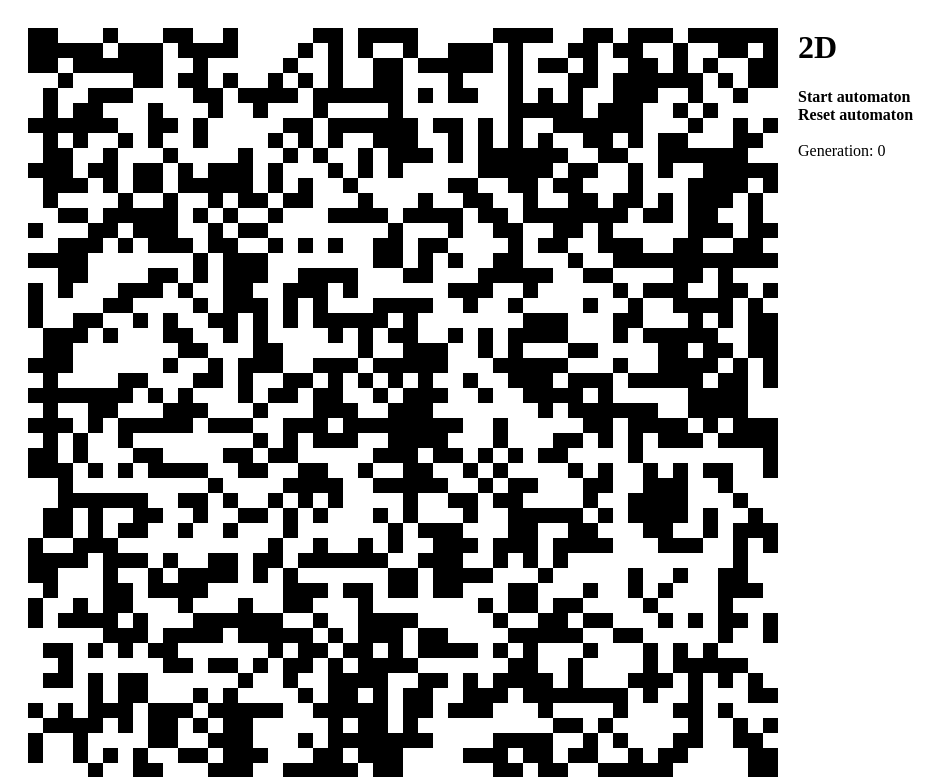
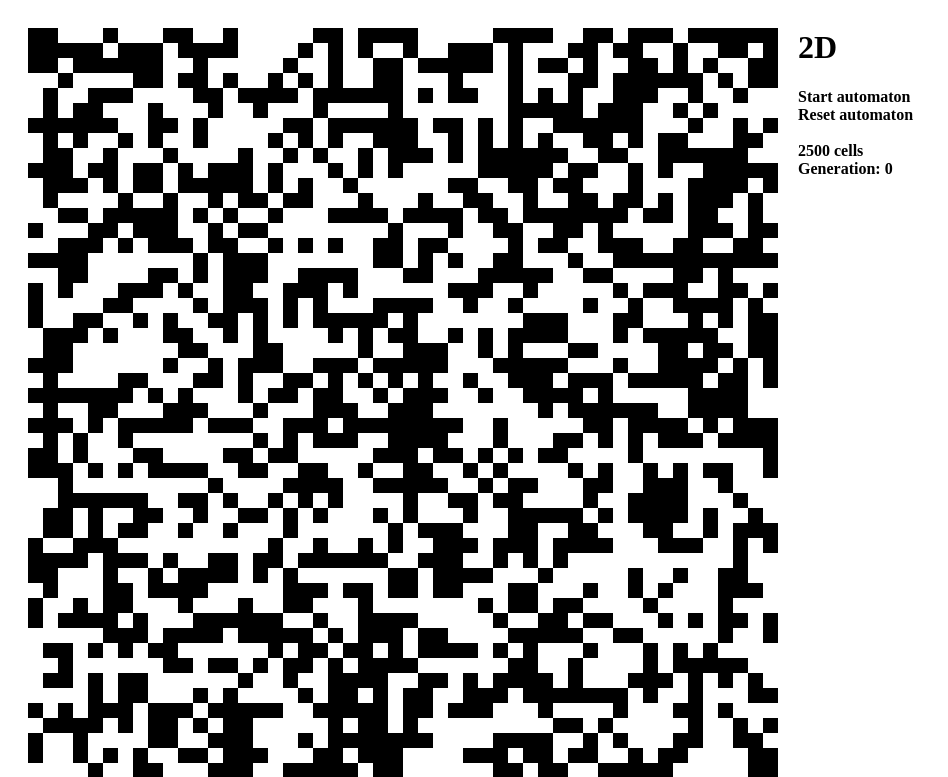
Before and after one commit to majuscule/cellular-automaton, a PHP site: page / in a window 1280 px wide. Shown: the top 777 px of the page, without its empty margins (0-948 px from the left). Run offline with PHP 8.4, Linux system fonts and the light colour scheme.

Commit message:
size adjustments and divs->spans

```diff
--- a/1d.js
+++ b/1d.js
@@ -1,7 +1,7 @@
 $(document).ready(function(){
 
-    var cells = 20;
-    var generations = 10;
+    var cells = 100;
+    var generations = 100;
 
     var state = {
         '000' : '0',
--- a/index.php
+++ b/index.php
@@ -10,12 +10,13 @@
       <canvas width='750px' height='750px' id='canvas'></canvas>
       <div id='controls'>
         <h1>2D</h1>
-        <div id='start-automaton' class='control'>Start automaton</div>
-        <div id='stop-automaton' class='control'>Stop automaton</div>
-        <div id='reset-automaton' class='control'>Reset automaton</div>
-        <div id='highlight-seed' class='control'>Highlight seed</div>
-        <br>
-        Generation: <span id='generation'>0</span>
+        <span id='start-automaton' class='control'>Start automaton</span>
+        <span id='stop-automaton' class='control'>Stop automaton</span>
+        <span id='reset-automaton' class='control'>Reset automaton</span>
+        <span id='highlight-seed' class='control'>Highlight seed</span>
+        <br><br>
+        <span class='label'>2500 cells</span><br>
+        <span class='label'>Generation: <span id='generation'>0</span></span>
       </div>
     </div>
   </body>
--- a/style.css
+++ b/style.css
@@ -6,10 +6,12 @@ canvas {
     float:left;
     width:150px;
     }
+#controls .control, #controls .label {
+    font-weight: bold;
+}
 #controls .control {
     cursor: pointer;
-    font-weight: bold;
-    }
+}
 #highlight-seed, #stop-automaton {
     display: none;
 }
```
